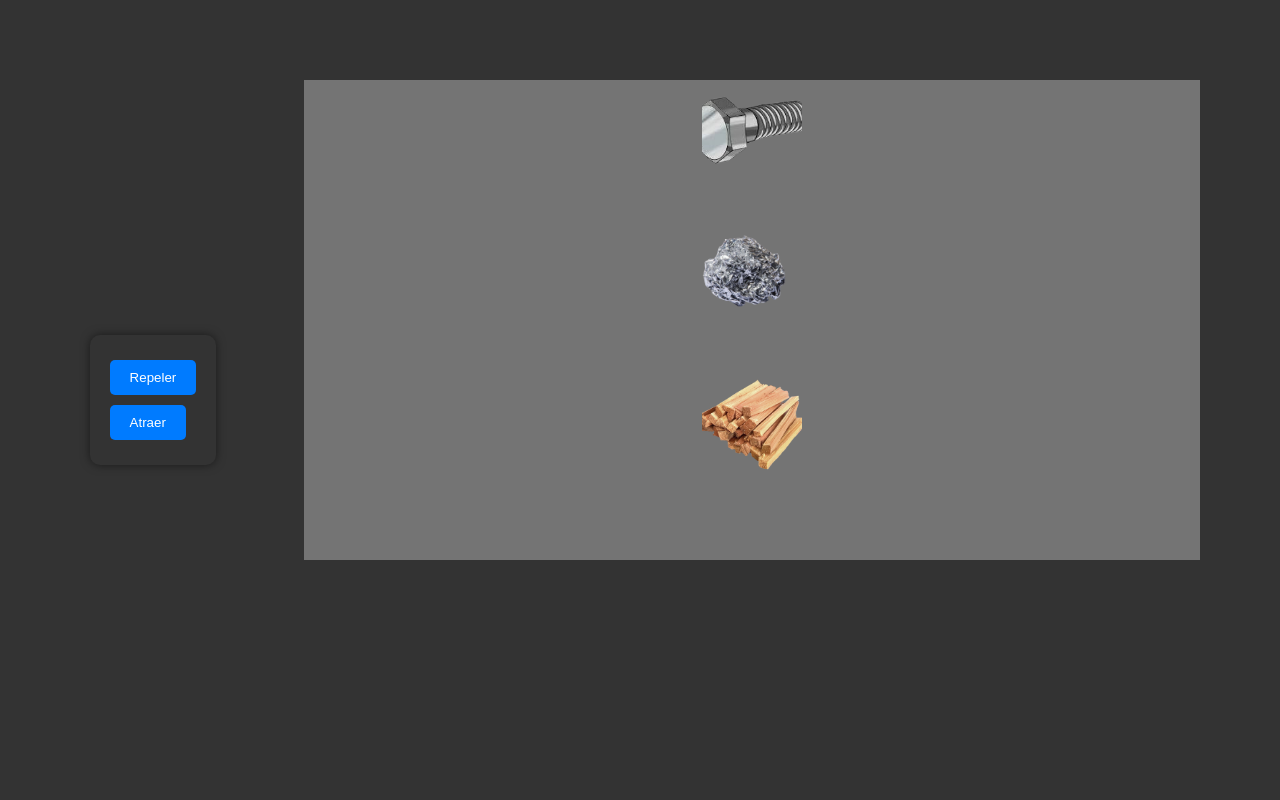
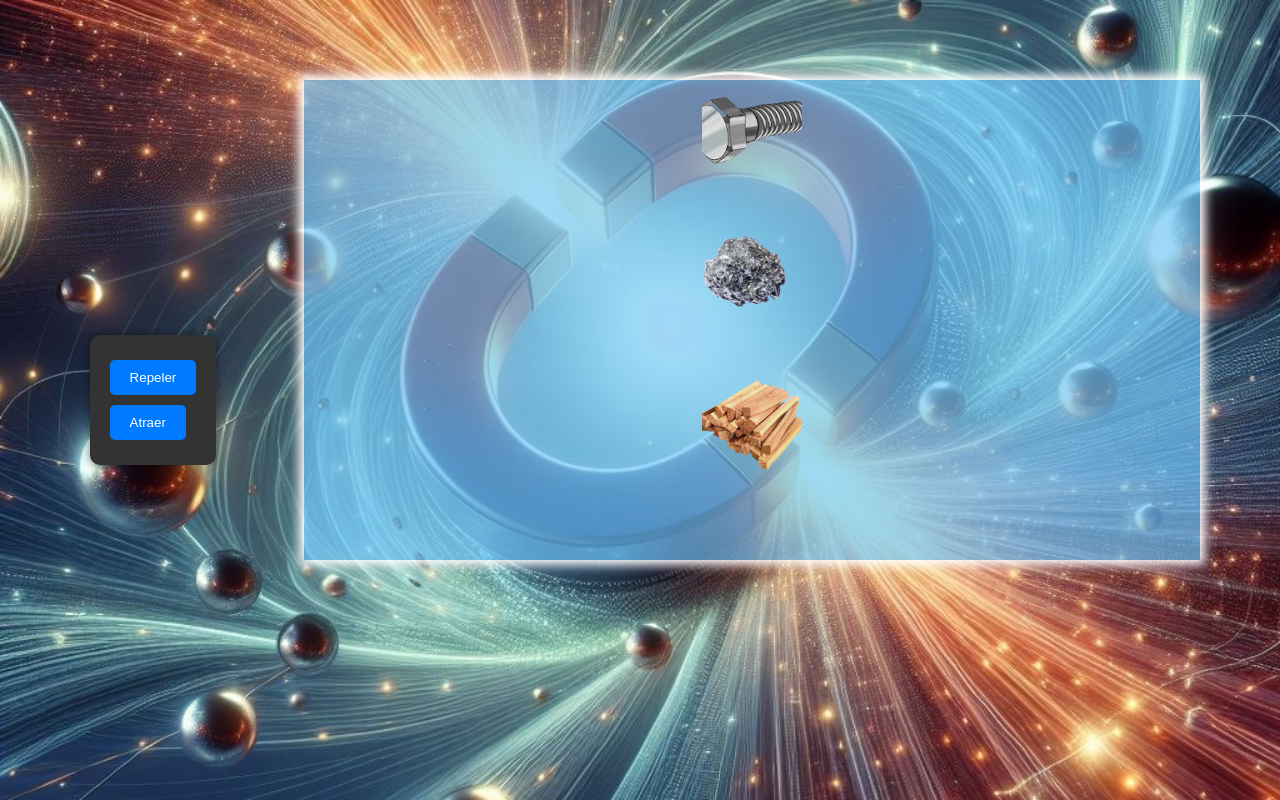
Before and after one commit to ErickAriasC/PROYECTO_FISICA, a plain HTML site: page index.html in a window 1280 px wide. Drawn offline with Linux system fonts and the light colour scheme.

Commit message:
se agregan styles

```diff
--- a/style.css
+++ b/style.css
@@ -12,6 +12,11 @@ body{
     height: 100%;
     background: #333;
     float: right;
+    background-repeat: no-repeat;
+    background-attachment: fixed;
+    background-position: center;
+    background-size: cover;
+    background-image: url("img/fondo_magnet.jpeg");
 }
 
 .container {
@@ -23,7 +28,10 @@ body{
     gap: 3rem;
     float: right;
     margin: 5rem 5rem 0 2rem ;
-    background-color: rgb(116, 116, 116);
+    background-color: rgba(111, 198, 252, 0.662);
+    box-shadow: 0px 0px 10px 5px #fff;
+
+
   }
 
 .box {
@@ -43,6 +51,7 @@ body{
     letter-spacing: 0.1em;
     cursor: pointer;
     transition: 0.3s;
+    opacity: 100%;
 }
 
 .box2{
@@ -96,6 +105,7 @@ body{
     left: 7%;
     top: 50%;
     transform: translateY(-50%);
+
 }
 
 .container-buttons button {
```
Also changed, not shown: img/fondo_magnet.jpeg (added), 1 other file.
